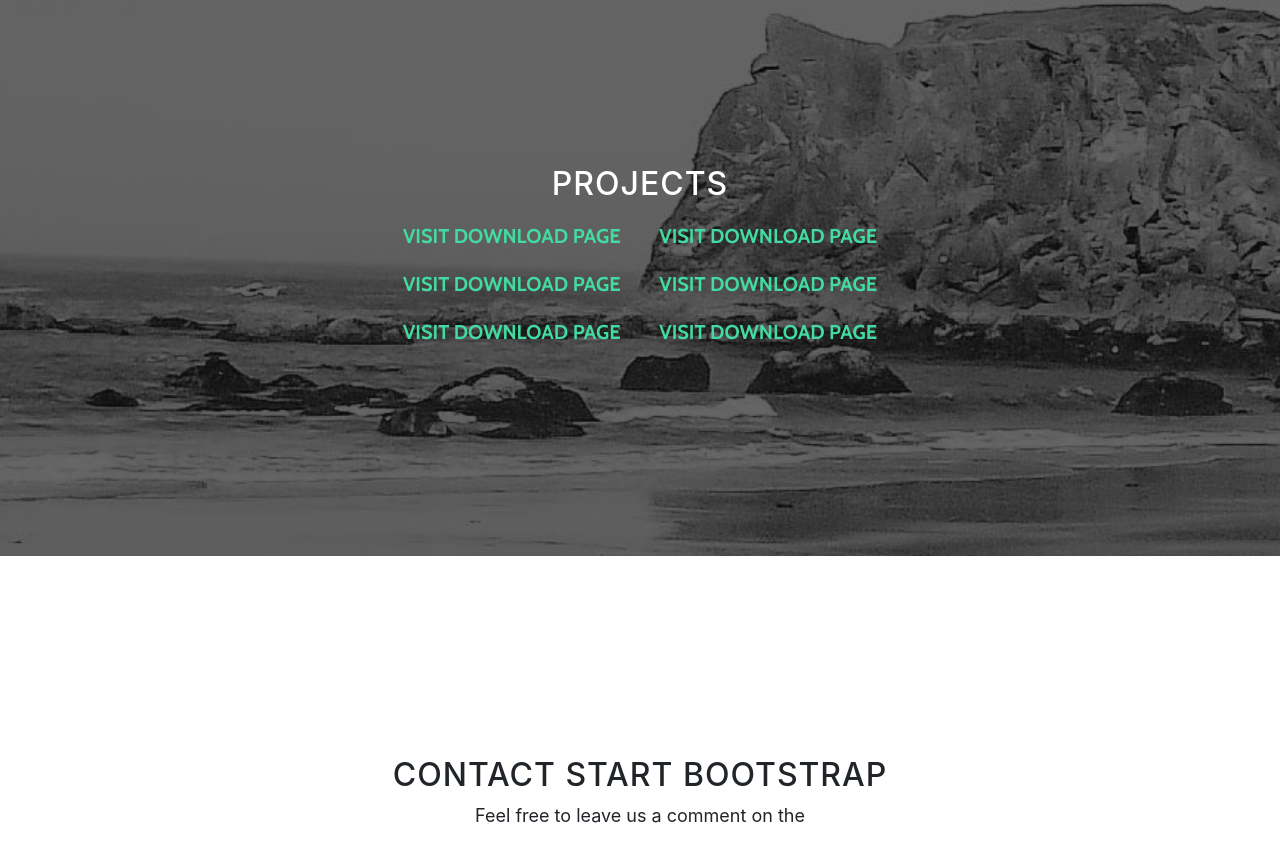
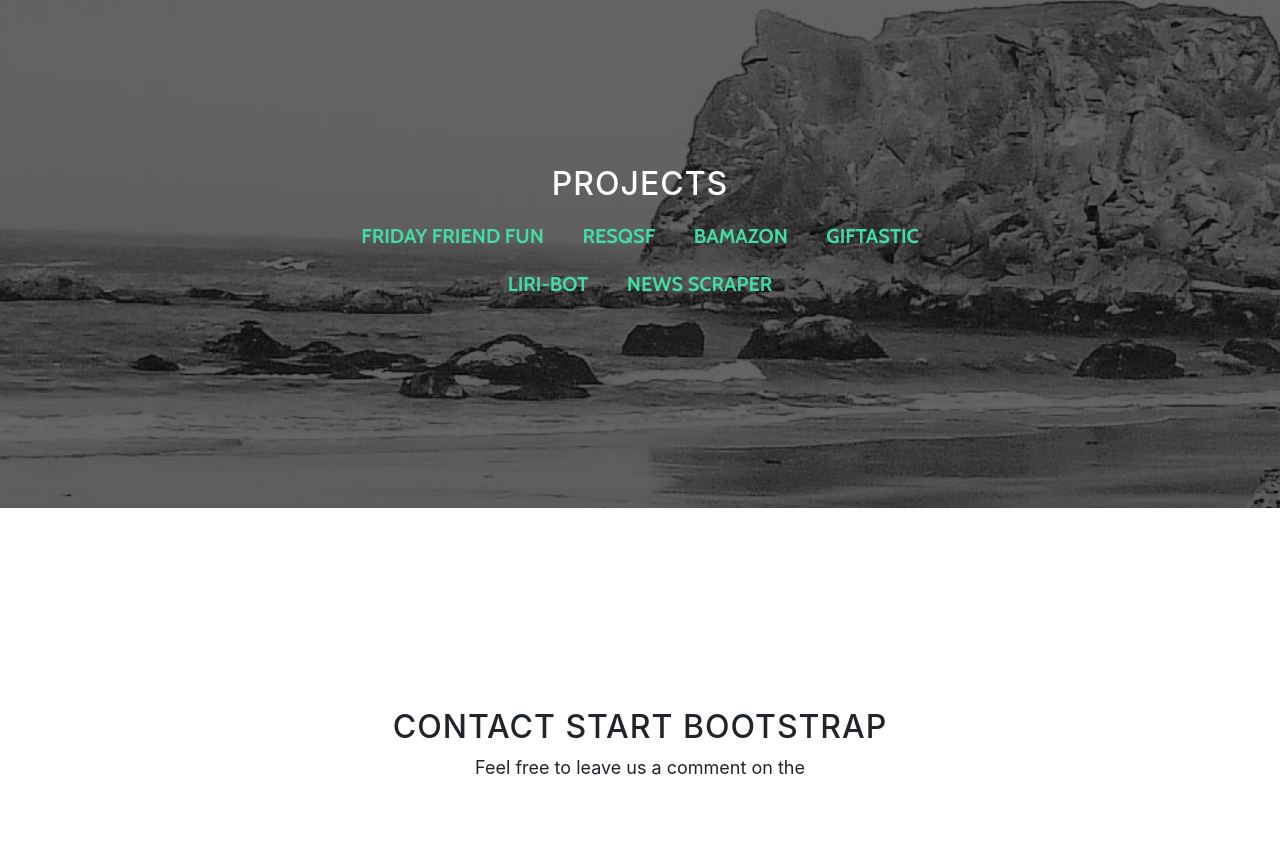
Before and after one commit to Cants820/developer-portfolio, a website with bundled scripts: page index.html in a window 1280 px wide. Shown: the part 1281-2143 px from the top of the page. Built offline with nearby package versions, Linux system fonts and the light colour scheme.

Commit message:
editing projects

```diff
--- a/index.html
+++ b/index.html
@@ -87,12 +87,12 @@ Full-Stack Web Developer skilled in Application Development, able to quickly ada
       <div class="container">
         <div class="col-lg-8 mx-auto">
           <h2>Projects</h2>
-          <a href="http://startbootstrap.com/template-overviews/grayscale/" class="btn btn-default btn-lg">Visit Download Page</a>
-          <a href="http://startbootstrap.com/template-overviews/grayscale/" class="btn btn-default btn-lg">Visit Download Page</a>
-          <a href="http://startbootstrap.com/template-overviews/grayscale/" class="btn btn-default btn-lg">Visit Download Page</a>
-          <a href="http://startbootstrap.com/template-overviews/grayscale/" class="btn btn-default btn-lg">Visit Download Page</a>
-          <a href="http://startbootstrap.com/template-overviews/grayscale/" class="btn btn-default btn-lg">Visit Download Page</a>
-          <a href="http://startbootstrap.com/template-overviews/grayscale/" class="btn btn-default btn-lg">Visit Download Page</a>
+          <a href="https://github.com/jwong1219/Bored-Friday-Fun-Finder" class="btn btn-default btn-lg">Friday Friend Fun</a>
+          <a href="https://github.com/samuelboediono/MSFGA" class="btn btn-default btn-lg">ResQSF</a>
+          <a href="https://github.com/Cants820/bamazon" class="btn btn-default btn-lg">Bamazon</a>
+          <a href="https://github.com/Cants820/GifTastic" class="btn btn-default btn-lg">Giftastic</a>
+          <a href="https://github.com/Cants820/LIRI-Bot" class="btn btn-default btn-lg">LIRI-BOT</a>
+          <a href="https://github.com/Cants820/News_Scraper" class="btn btn-default btn-lg">News Scraper</a>
         </div>
       </div>
     </section>
```
